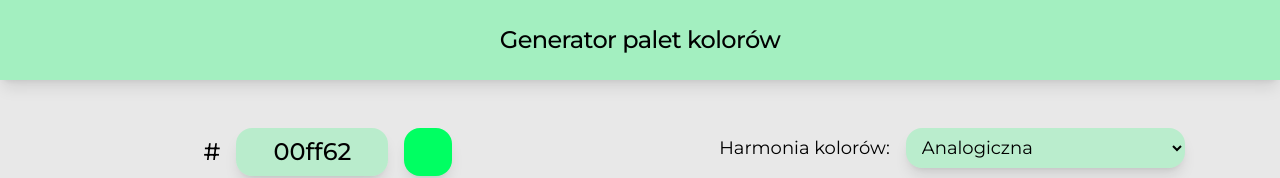
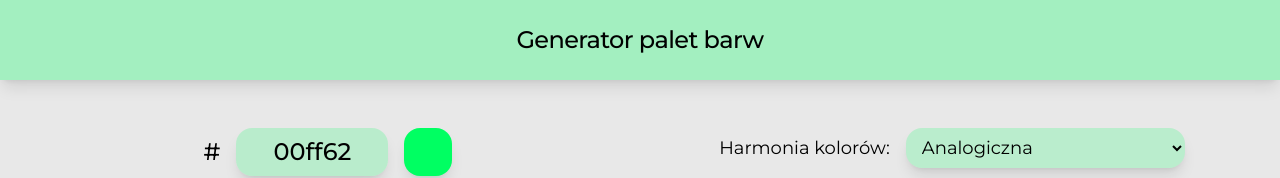
Before and after one commit to daniolsk/color-palette-generator, a Next.js app: page / in a window 1280 px wide. Shown: the top 178 px of the page. Built offline with nearby package versions, Linux system fonts and the light colour scheme.

Commit message:
Change header

```diff
--- a/src/app/page.tsx
+++ b/src/app/page.tsx
@@ -18,7 +18,7 @@ const Home = () => {
                         a: 0.3,
                     })
                 )
-            }}>Generator palet kolorów</div>
+            }}>Generator palet barw</div>
             <div className="grid grid-cols-1 desktop:grid-cols-2 items-start flex-1 p-4 xl:mx-auto xl:w-[1280px]">
                 <ColorPicker color={color} changeColor={(color) => setColor(color)} />
                 <Palette color={color} />
```
